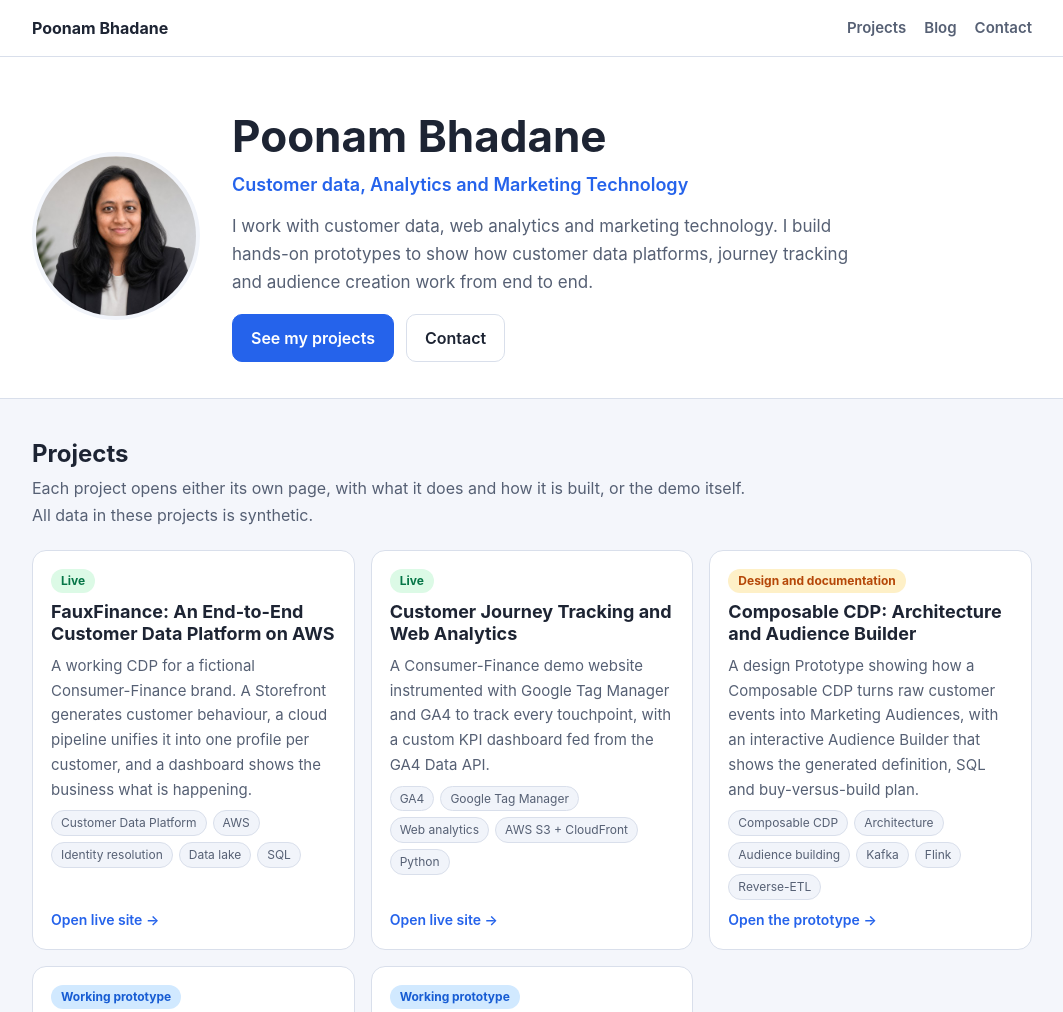
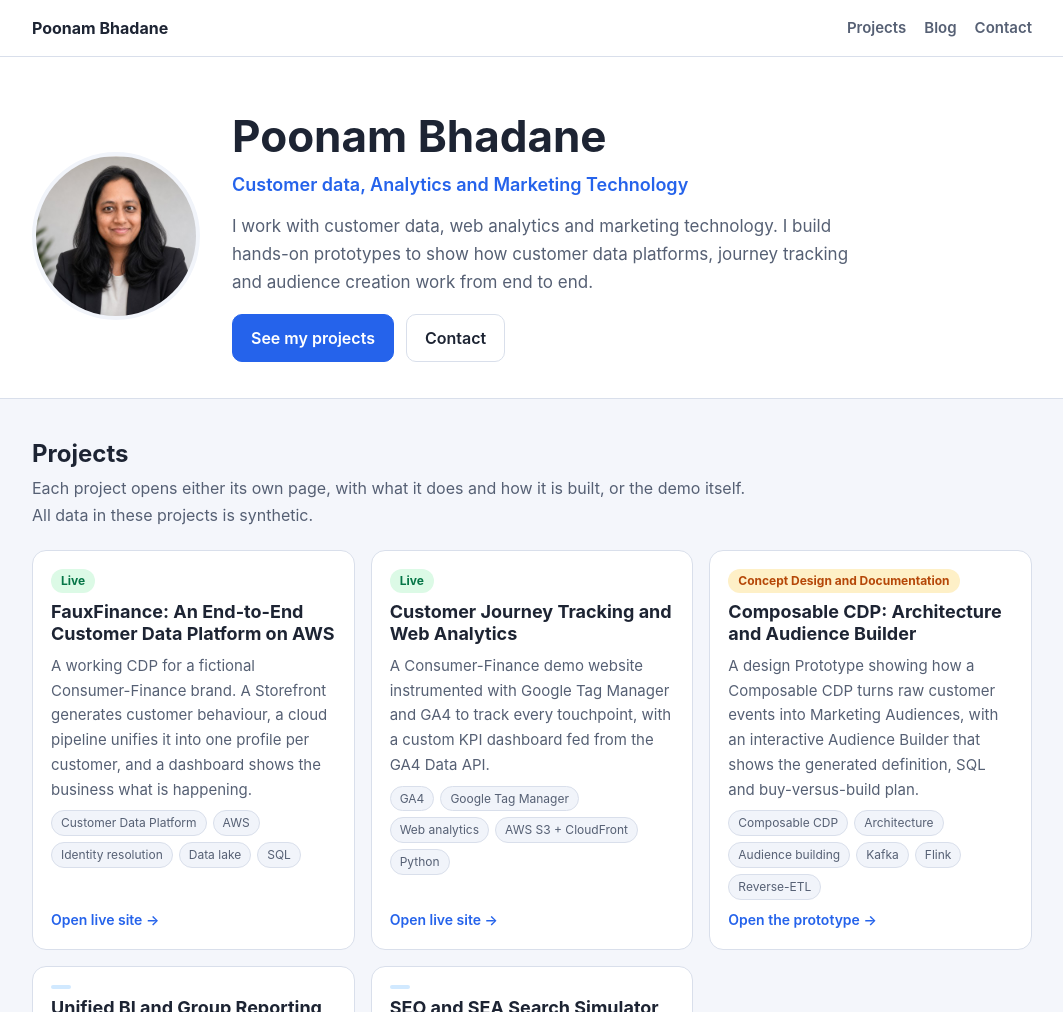
Before and after one commit to poonam-bhadane/poonam-bhadane.github.io, an Astro site: page / in a window 1280 px wide. Shown: the top 1012 px of the page, without its empty margins (108-1171 px from the left). Built offline with nearby package versions, Linux system fonts and the light colour scheme; Astro itself is replaced by a stand-in of ours.

Commit message:
Update project labels for consistency and clarity

```diff
--- a/src/components/ProjectCard.astro
+++ b/src/components/ProjectCard.astro
@@ -3,7 +3,7 @@ import type { CollectionEntry } from 'astro:content';
 interface Props { project: CollectionEntry<'projects'>; }
 const { project } = Astro.props;
 const base = import.meta.env.BASE_URL.replace(/\/$/, '');
-const labels = { live: 'Live', prototype: 'Working prototype', design: 'Design and documentation' } as const;
+const labels = { live: 'Live', Prototype: 'Working Prototype', design: 'Concept Design and Documentation' } as const;
 const d = project.data;
 const direct = d.directLink && d.live;
 const href = direct
```
